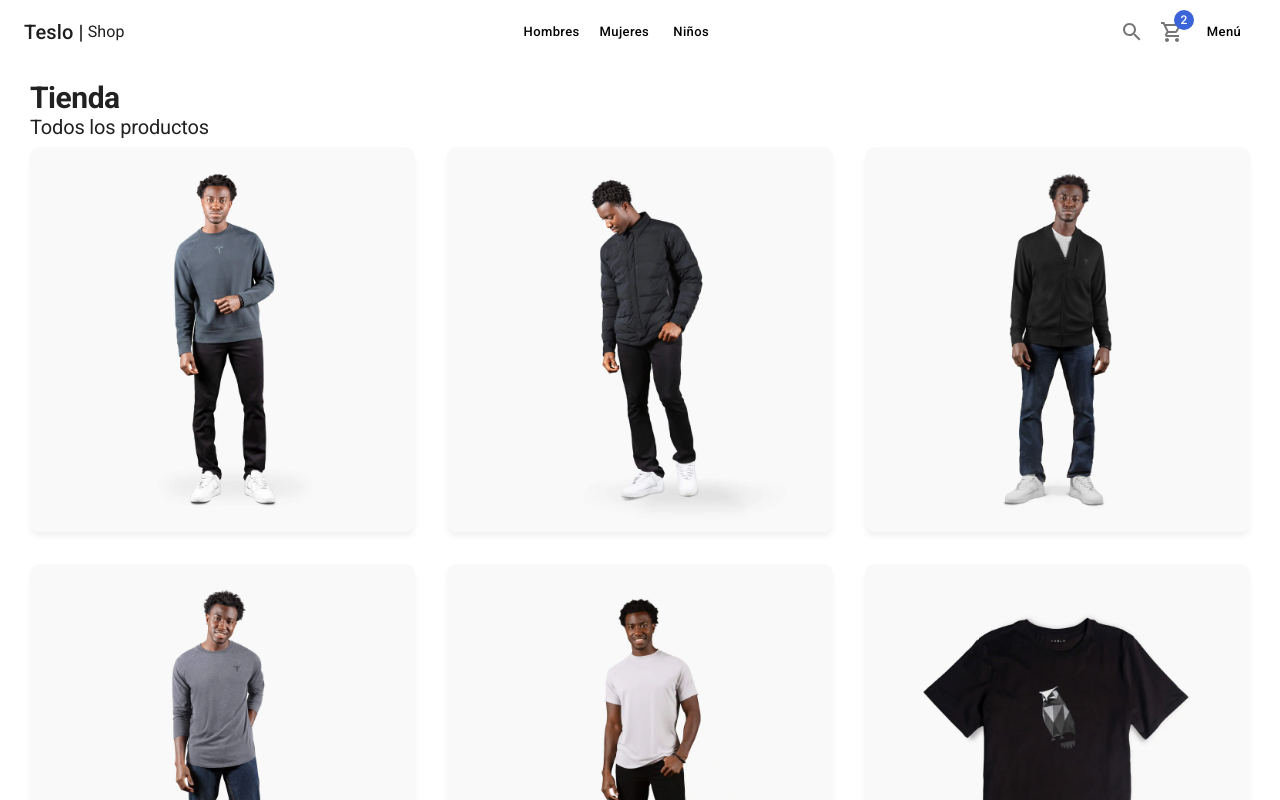
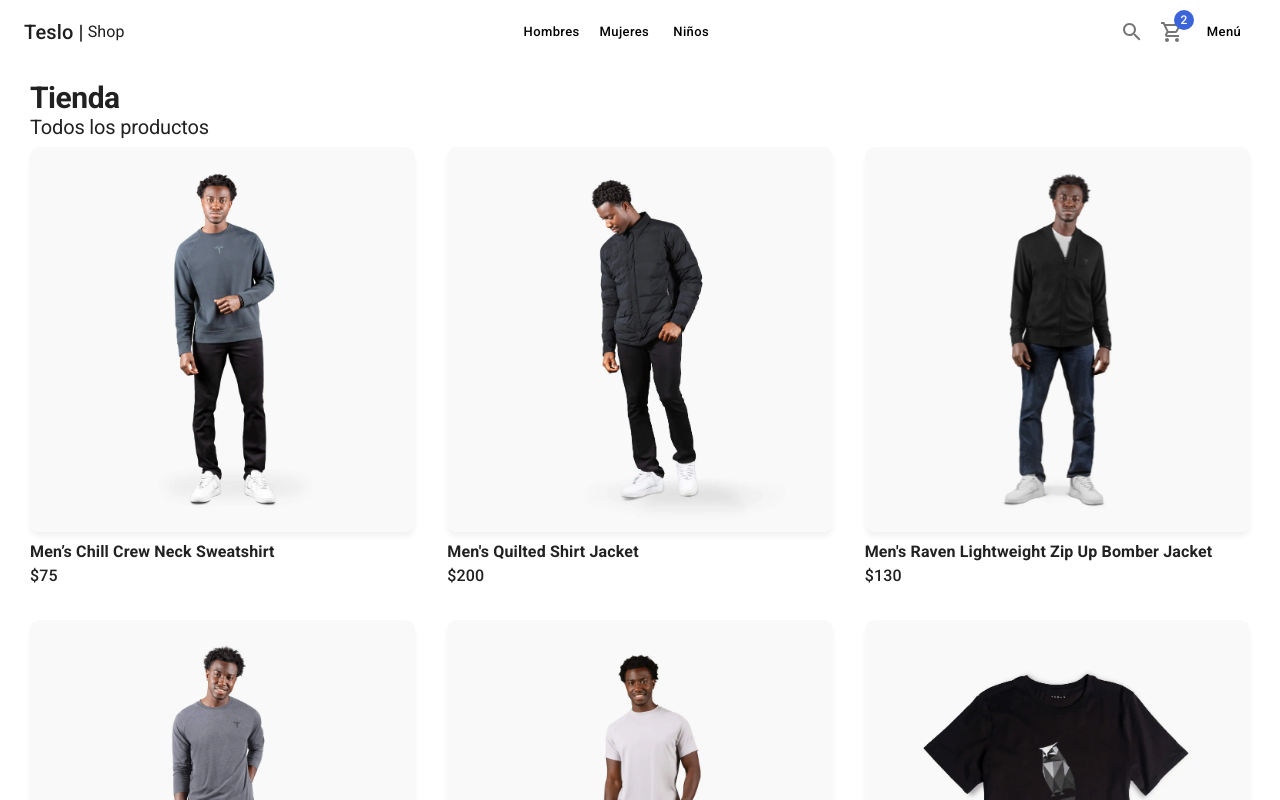
Before and after one commit to mundoenrique/05-next-teslo-shop, a Next.js app: page / in a window 1280 px wide. Shown: the top 800 px of the page. Built offline with nearby package versions, Linux system fonts and the light colour scheme.

Commit message:
Completa diseño prodcutCard

```diff
--- a/components/products/ProductCard.tsx
+++ b/components/products/ProductCard.tsx
@@ -1,5 +1,5 @@
-import { FC } from 'react';
-import { Grid, Card, CardActionArea, CardMedia } from '@mui/material';
+import { FC, useMemo, useState } from 'react';
+import { Grid, Card, CardActionArea, CardMedia, Box, Typography } from '@mui/material';
 import { IProduct } from '../../interfaces';
 
 interface Props {
@@ -7,13 +7,22 @@ interface Props {
 }
 
 export const ProductCard: FC<Props> = ({ product }) => {
+  const [isHovered, setIsHovered] = useState(false);
+  const productImage = useMemo(() => {
+    return isHovered ? `products/${product.images[1]}` : `products/${product.images[0]}`;
+  }, [isHovered, product.images]);
+
   return (
-    <Grid item xs={6} sm={4}>
+    <Grid item xs={6} sm={4} onMouseEnter={() => setIsHovered(true)} onMouseLeave={() => setIsHovered(false)}>
       <Card>
         <CardActionArea>
-          <CardMedia component="img" image={`products/${product.images[0]}`} alt={product.title} />
+          <CardMedia component="img" className="fadeIn" image={productImage} alt={product.title} />
         </CardActionArea>
       </Card>
+      <Box sx={{ mt: 1 }} className="fadeIn">
+        <Typography fontWeight={700}>{product.title}</Typography>
+        <Typography fontWeight={500}>{`$${product.price}`}</Typography>
+      </Box>
     </Grid>
   );
 };
```
